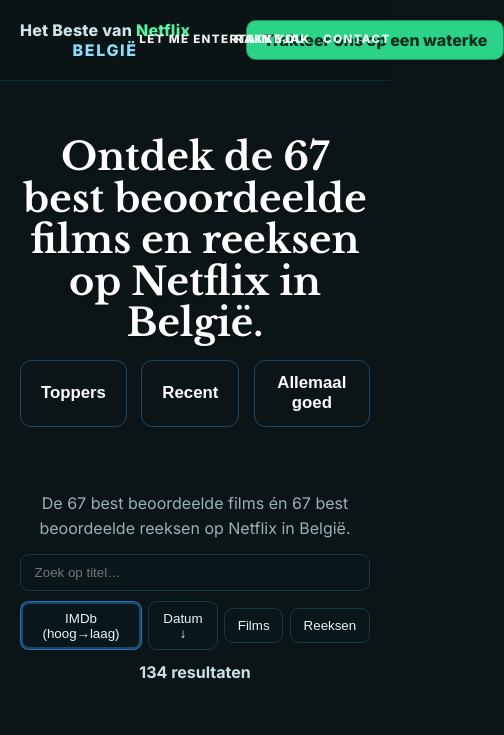
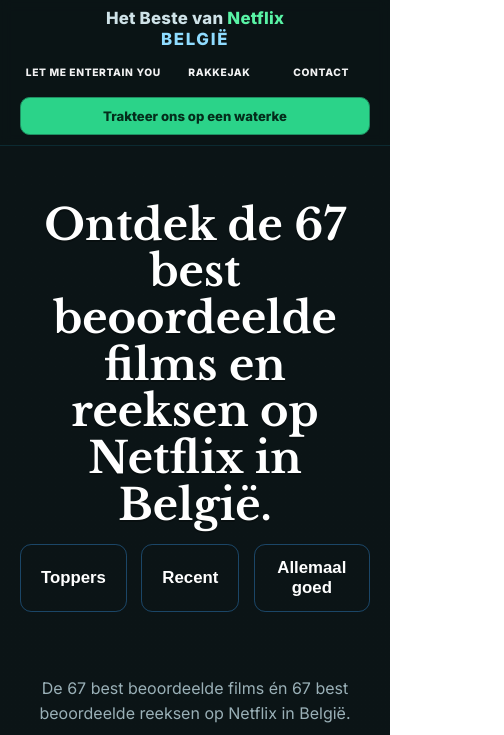
Before and after one commit to Rakkejak/hetbestevannetflix.be, a plain HTML site: page index.html in a window 390 px wide. Shown: the top 735 px of the page, 504 px wide, since content can reach past the window. Drawn offline with nearby package versions, Linux system fonts and the light colour scheme.

Commit message:
Fix mobile header layout

```diff
--- a/index.html
+++ b/index.html
@@ -7,7 +7,7 @@
 
   <!-- Fonts -->
   <link href="https://fonts.googleapis.com/css2?family=Libre+Baskerville:wght@700&family=Inter:wght@400;600;700;800&display=swap" rel="stylesheet">
-  <link rel="stylesheet" href="style.css?v=20260904-2" />
+  <link rel="stylesheet" href="style.css?v=20260904-3" />
 </head>
 <body>
 
--- a/style.css
+++ b/style.css
@@ -227,3 +227,51 @@
     .poster{width:72px;height:108px}
     .title{font-size:1.2rem}
   }
+
+
+/* ===== MOBILE HEADER FIX ===== */
+@media (max-width: 680px){
+  .nav{
+    grid-template-columns:1fr;
+    row-gap:.55rem;
+    padding-top:.65rem;
+    padding-bottom:.65rem;
+  }
+
+  .brand{
+    justify-self:center;
+    font-size:1.05rem;
+  }
+
+  .menu{
+    grid-template-columns:1fr;
+    gap:.55rem;
+  }
+
+  .menu-links{
+    grid-template-columns:1.5fr 1fr 1fr;
+    gap:.25rem;
+  }
+
+  .menu-link{
+    min-width:0;
+    height:32px;
+    font-size:.64rem;
+    letter-spacing:.06em;
+  }
+
+  .menu-link-blog{
+    min-width:0;
+  }
+
+  .menu .coffee-cta{
+    width:100%;
+    box-sizing:border-box;
+    height:38px;
+    font-size:.82rem;
+  }
+
+  .lead-title{
+    font-size:clamp(2.7rem,11vw,3.4rem);
+  }
+}
```
